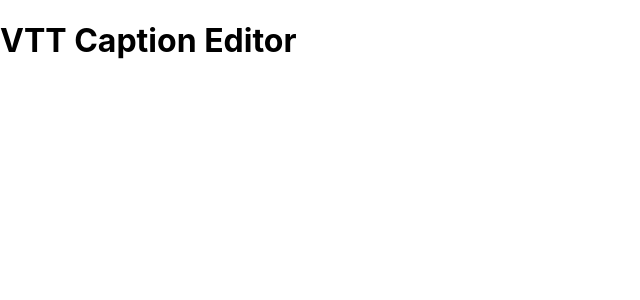
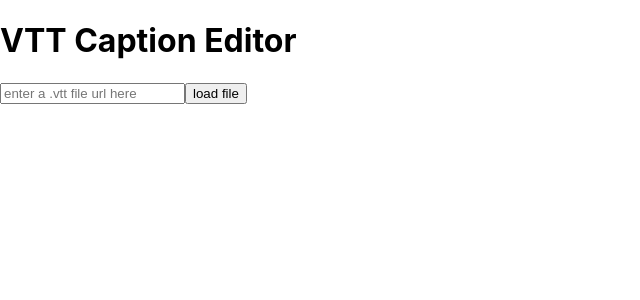
Before and after one commit to lmanriq/vtt-captions-challenge, a React (Create React App) app: page / in a window 1280 px wide. Shown: the top 300 px of the page, without its empty margins (0-640 px from the left). Built offline with nearby package versions, Linux system fonts and the light colour scheme.

Commit message:
Render basic search form and display within App.

```diff
--- a/src/components/App/App.js
+++ b/src/components/App/App.js
@@ -1,10 +1,12 @@
 import React from 'react';
 import './App.css';
+import SearchForm from '../SearchForm/SearchForm';
 
-function App() {
+const App = () => {
   return (
     <div>
       <h1>VTT Caption Editor</h1>
+      <SearchForm />
     </div>
   );
 }
--- a/src/components/SearchForm/SearchForm.js
+++ b/src/components/SearchForm/SearchForm.js
@@ -0,0 +1,14 @@
+import React from 'react';
+import './SearchForm.css';
+
+const SearchForm = () => {
+
+  return (
+    <div>
+      <input type="text" placeholder="enter a .vtt file url here" />
+      <button>load file</button>
+    </div>
+  );
+}
+
+export default SearchForm;
```
